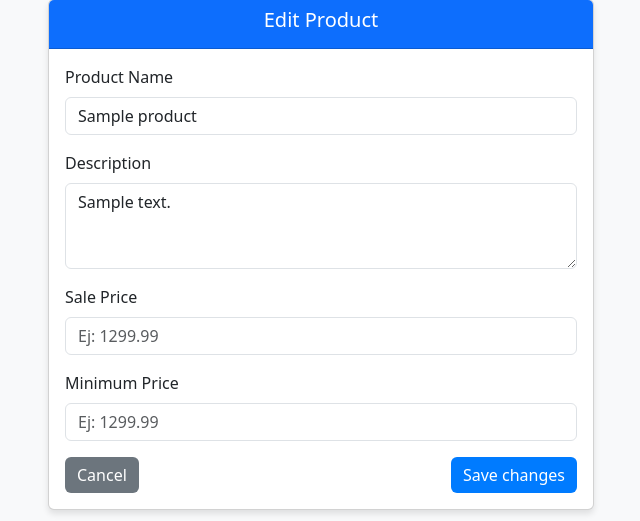
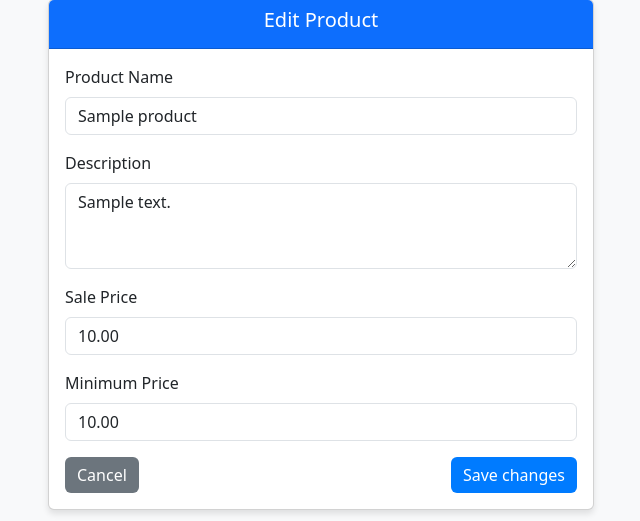
Before and after one commit to benjugat/simpleERP, a Flask app: page /product/1/edit in a window 1280 px wide. Shown: the part 51-572 px from the top of the page, without its empty margins (319-959 px from the left). Run offline with Flask 3, Linux system fonts and the light colour scheme; tables that the repository leaves empty hold one stand-in row (values such as "Sample post").

Commit message:
edit product

```diff
--- a/templates/edit_product.html
+++ b/templates/edit_product.html
@@ -52,11 +52,11 @@
                             </div>
                             <div class="mb-3">
                                 <label for="price" class="form-label">Sale Price</label>
-                                <input type="number" class="form-control" id="sale_price" name="sale_price" step="0.01" placeholder="Ej: 1299.99" required>
+                                <input type="number" class="form-control" id="sale_price" name="sale_price" step="0.01" value="{{product.sale_price}}" required>
                             </div>
                             <div class="mb-3">
                                 <label for="price" class="form-label">Minimum Price</label>
-                                <input type="number" class="form-control" id="minimum_price" name="minimum_price" step="0.01" placeholder="Ej: 1299.99" required>
+                                <input type="number" class="form-control" id="minimum_price" name="minimum_price" step="0.01" value="{{product.minimum_price}}" required>
                             </div>
                             <div class="d-flex justify-content-between">
                                 <a href="/products" class="btn btn-secondary">Cancel</a>
```
